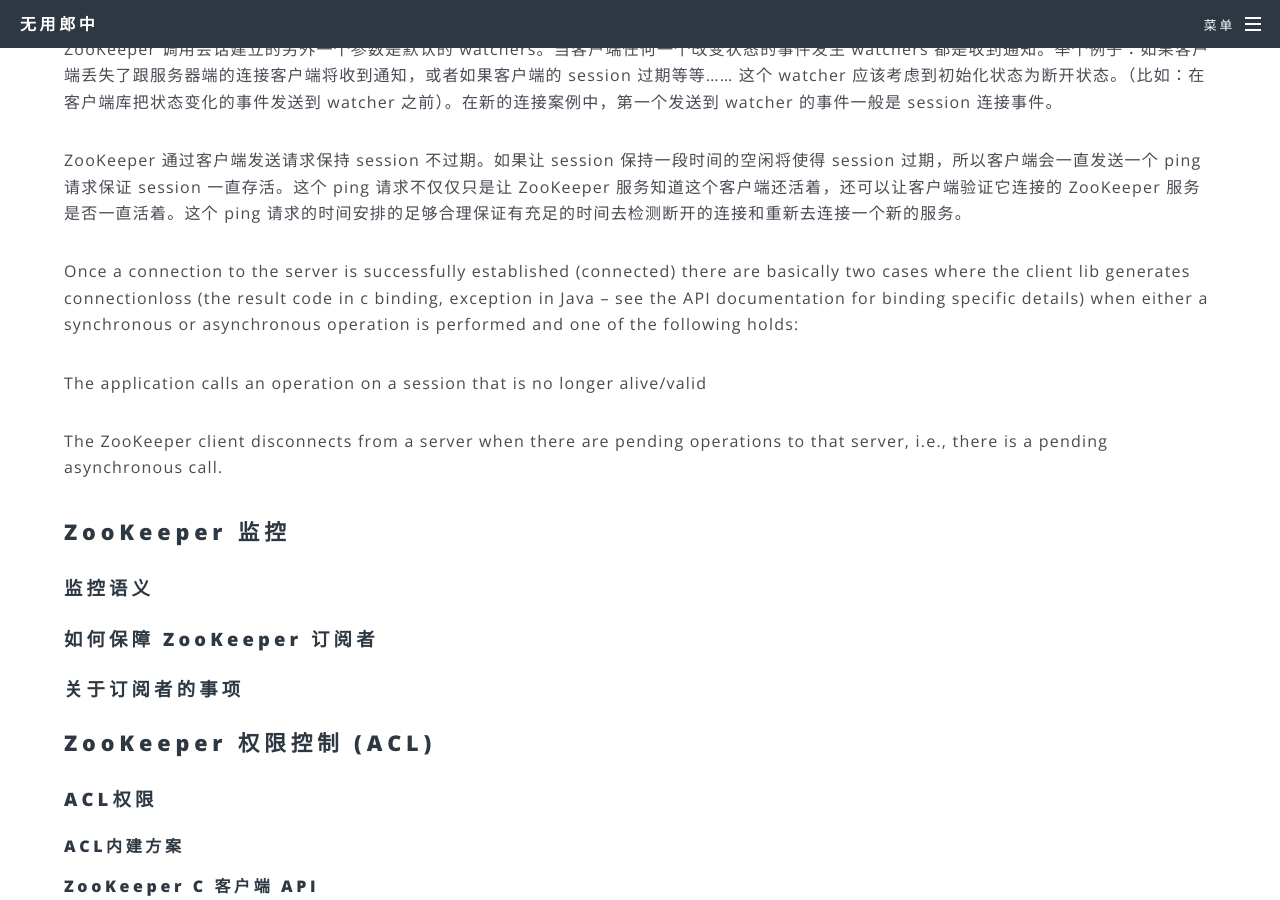
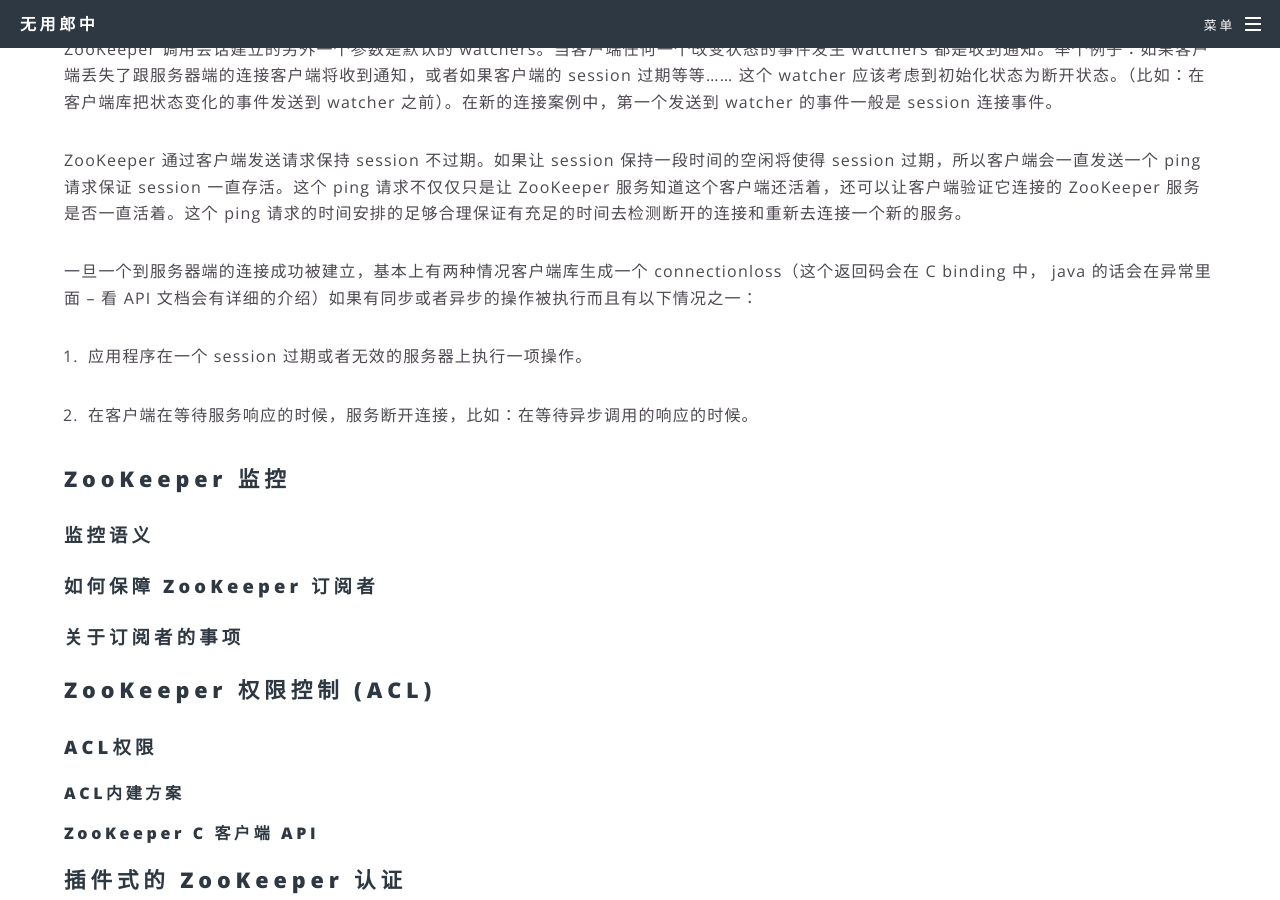
Before and after one commit to fantasylion/fantasylion.github.io, a Jekyll site: the page built from _posts/2018-03-20-zookeeper-guide-chinese.md, in a window 1280 px wide and 900 px high, scrolled down 5540 px. Built offline with Jekyll 4.4.1, drawn with Linux system fonts in a browser that asks for light colours; comment, search, counter and statistics services are not loaded.

Commit message:
Update 2018-03-20-zookeeper-guide-chinese.md

```diff
--- a/_posts/2018-03-20-zookeeper-guide-chinese.md
+++ b/_posts/2018-03-20-zookeeper-guide-chinese.md
@@ -134,11 +134,11 @@
 
 ZooKeeper 通过客户端发送请求保持 session 不过期。如果让 session 保持一段时间的空闲将使得 session 过期，所以客户端会一直发送一个 ping 请求保证 session 一直存活。这个 ping 请求不仅仅只是让 ZooKeeper 服务知道这个客户端还活着，还可以让客户端验证它连接的 ZooKeeper 服务是否一直活着。这个 ping 请求的时间安排的足够合理保证有充足的时间去检测断开的连接和重新去连接一个新的服务。
 
-Once a connection to the server is successfully established (connected) there are basically two cases where the client lib generates connectionloss (the result code in c binding, exception in Java -- see the API documentation for binding specific details) when either a synchronous or asynchronous operation is performed and one of the following holds:
+一旦一个到服务器端的连接成功被建立，基本上有两种情况客户端库生成一个 connectionloss（这个返回码会在 C binding 中， java 的话会在异常里面 -- 看 API 文档会有详细的介绍）如果有同步或者异步的操作被执行而且有以下情况之一：
 
-The application calls an operation on a session that is no longer alive/valid
+1. 应用程序在一个 session 过期或者无效的服务器上执行一项操作。
 
-The ZooKeeper client disconnects from a server when there are pending operations to that server, i.e., there is a pending asynchronous call.
+2. 在客户端在等待服务响应的时候，服务断开连接，比如：在等待异步调用的响应的时候。
 
 ## ZooKeeper 监控
 ### 监控语义
```
